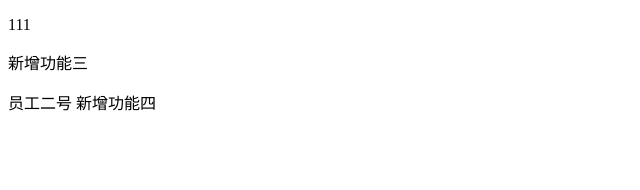
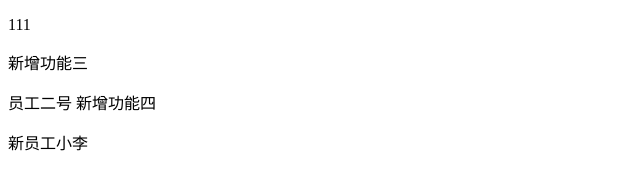
Before and after one commit to ROC-C/ROC-3, a plain HTML site: page index.html in a window 1280 px wide. Shown: the whole page, without its empty margins (0-640 px from the left). Drawn offline with Linux system fonts and the light colour scheme.

Commit message:
小李出世

```diff
--- a/index.html
+++ b/index.html
@@ -11,5 +11,6 @@
     <p>新增功能三</p>
 
     <p>员工二号  新增功能四</p>
+    <p>新员工小李</p>
 </body>
 </html>
```
